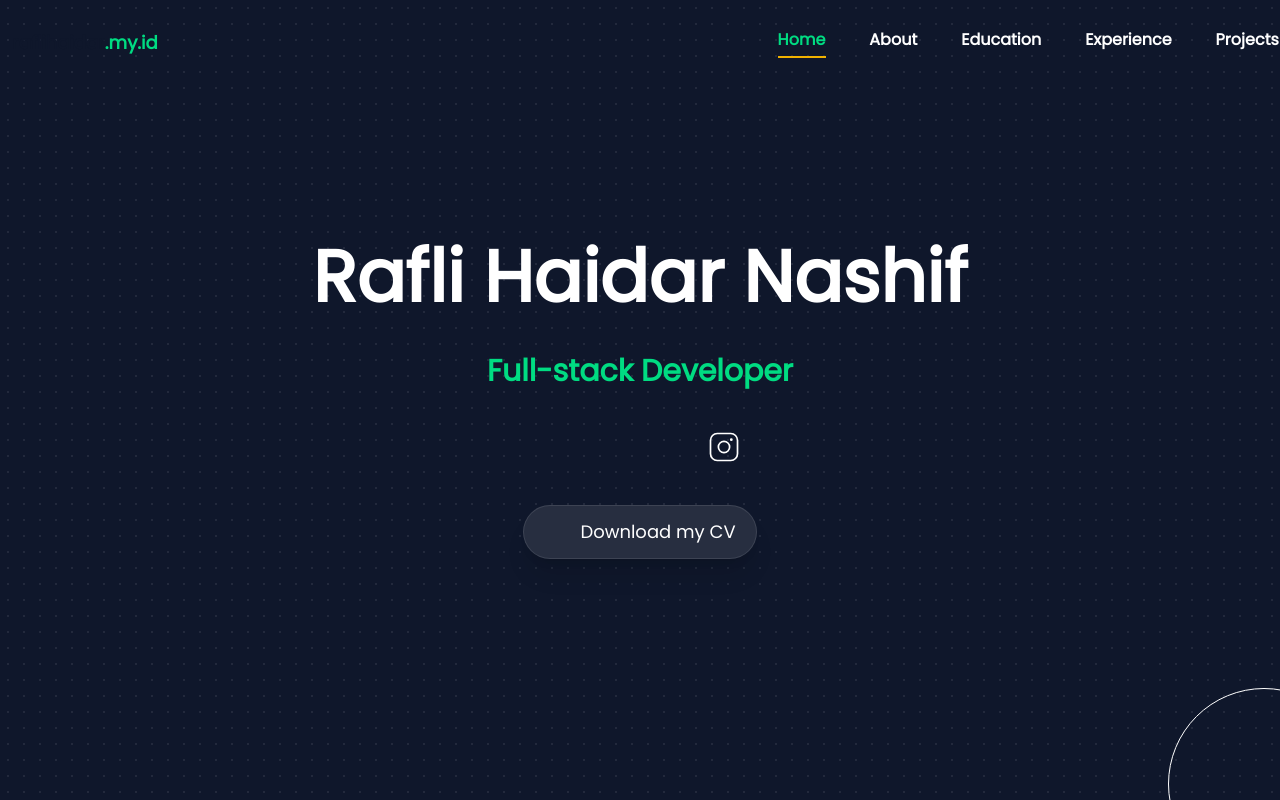
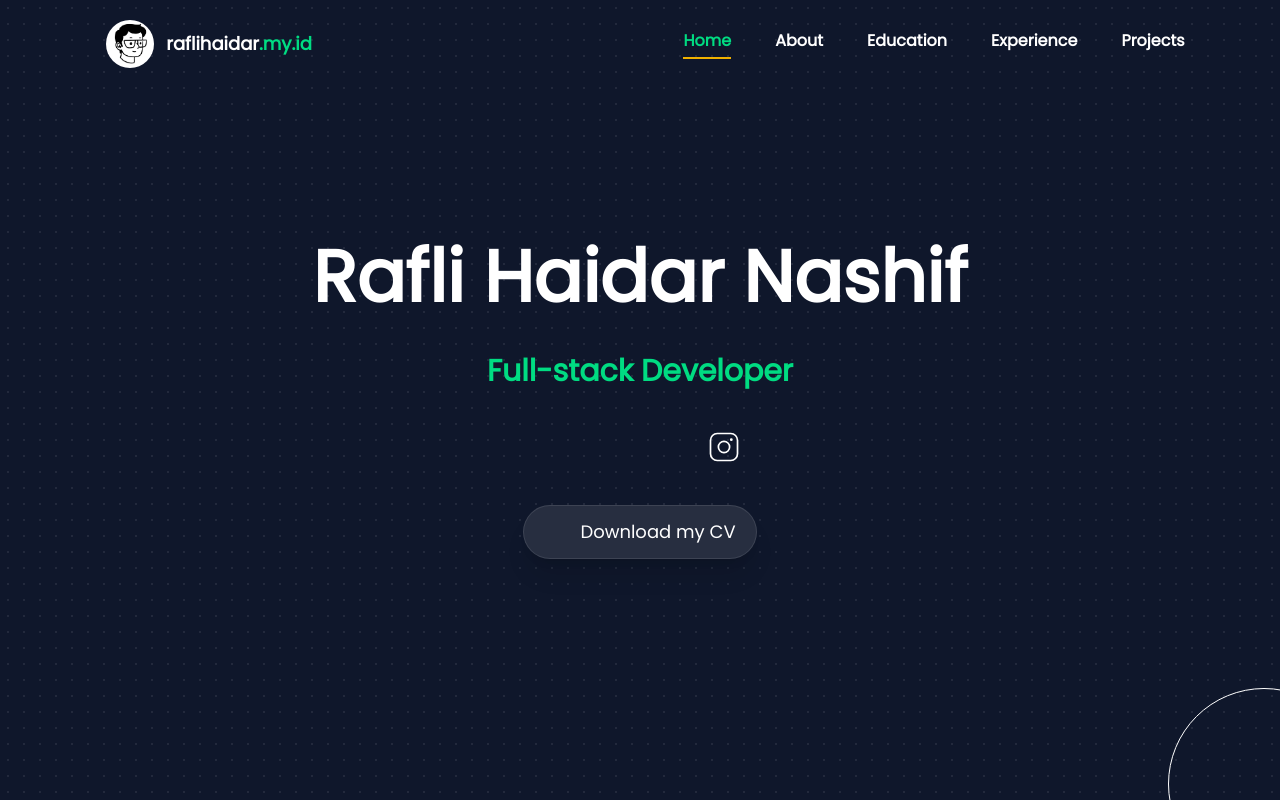
Before and after one commit to raflihaidar/Rafli-website, a Vue app: page / in a window 1280 px wide. Shown: the top 800 px of the page. Built offline with nearby package versions, Linux system fonts and the light colour scheme; some icons are missing.

Commit message:
fix : fix justify navbar in desktop

```diff
--- a/src/components/BaseNavbar.vue
+++ b/src/components/BaseNavbar.vue
@@ -1,6 +1,6 @@
 <template>
   <nav
-    class="w-full h-auto fixed z-20 top-0 flex justify-between items-center px-4 py-4 md:px-3 md:py-5"
+    class="w-full h-auto fixed z-20 top-0 flex justify-between p-3 md:justify-around items-center md:px-3 md:py-5"
     :class="{
       'bg-base/40 backdrop-saturate-50 backdrop-blur-md shadow-lg transition': isScrolling
     }"
@@ -9,10 +9,10 @@
     <section class="lg:w-[30%]">
       <a href="#home" class="text-white text-md md:text-xl">
         <figure class="flex items-center gap-x-3">
-          <div class="hidden md:blcok w-12 rounded-full overflow-hidden">
+          <div class="hidden md:block w-12 rounded-full overflow-hidden">
             <img src="../assets/img/logo.png" alt="main logo" class="w-full h-full" />
           </div>
-          <h2 class="text-white font-extrabold text-lg md:text-base">
+          <h2 class="text-white font-extrabold text-lg">
             raflihaidar<span class="text-base-green">.my.id</span>
           </h2>
         </figure>
```
